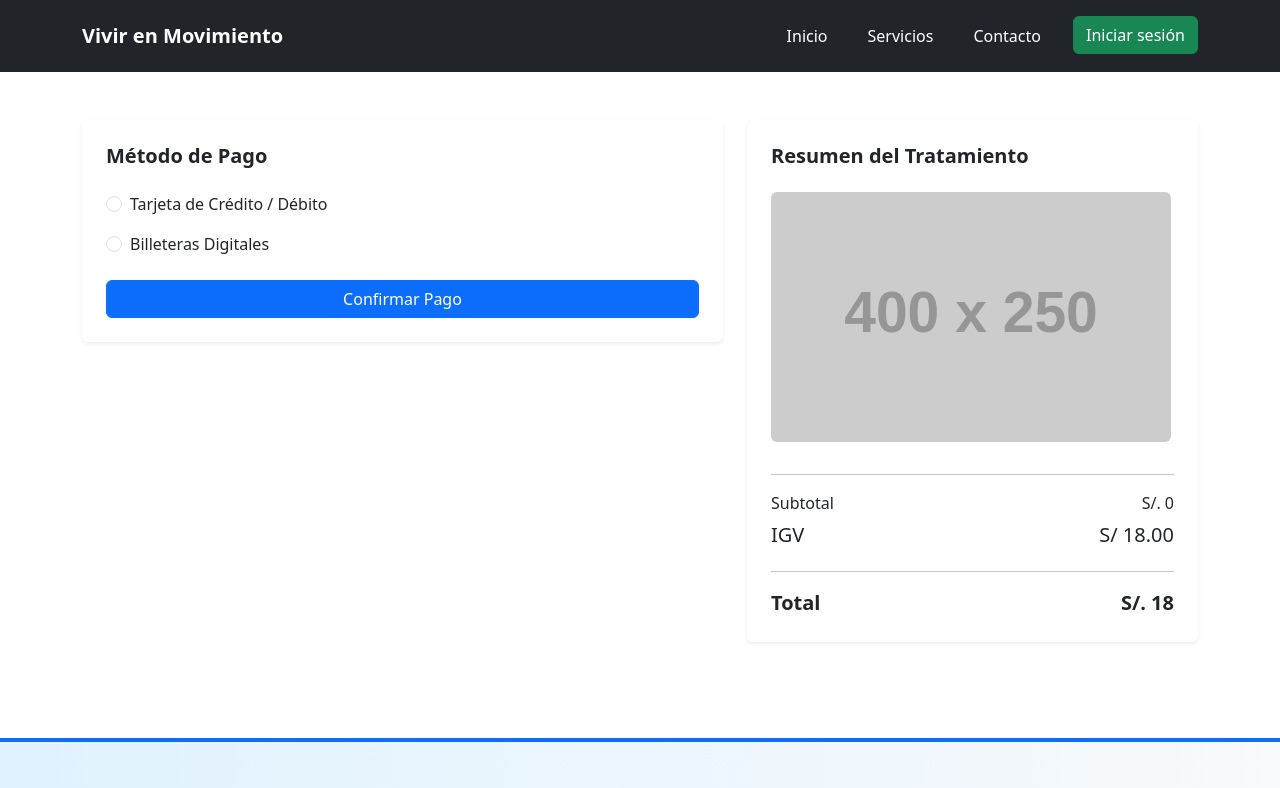
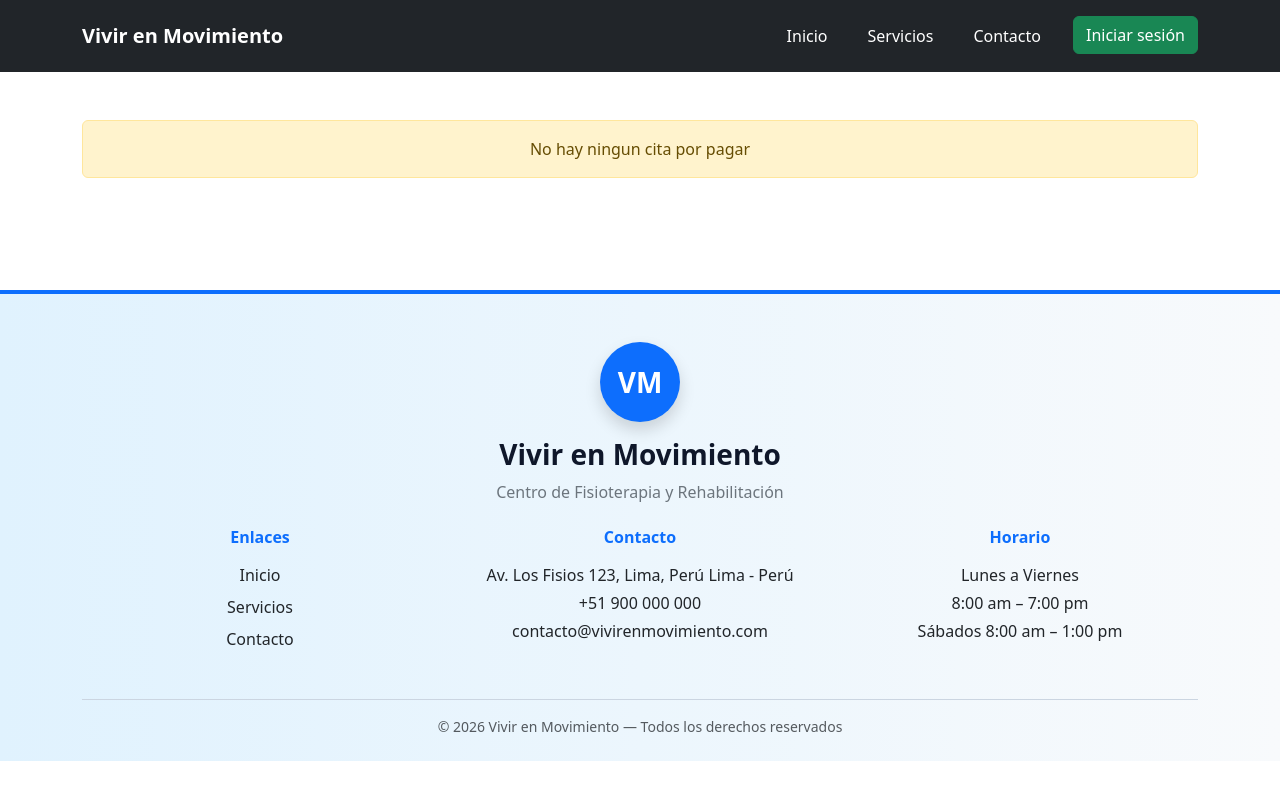
Before and after one commit to LuisCondori98/frontfisio, a React (Vite) app: page /checkout in a window 1280 px wide. Shown: the top 788 px of the page. Built offline with nearby package versions, Linux system fonts and the light colour scheme.

Commit message:
add mssg checkout empty

```diff
--- a/src/components/CheckOut/CheckOut.jsx
+++ b/src/components/CheckOut/CheckOut.jsx
@@ -6,7 +6,15 @@ const CheckOut = () => {
 
   const {total, cita} = useContext(CartContext)
 
-  console.log(total, cita)
+  if (!total || total === 0 || cita.length === 0) {
+    return (
+    <div className="container py-5 text-center">
+      <div className="alert alert-warning">
+        No hay ningun cita por pagar
+      </div>
+    </div>
+    );
+  }
 
   return (
     <div className="container py-5">
```
